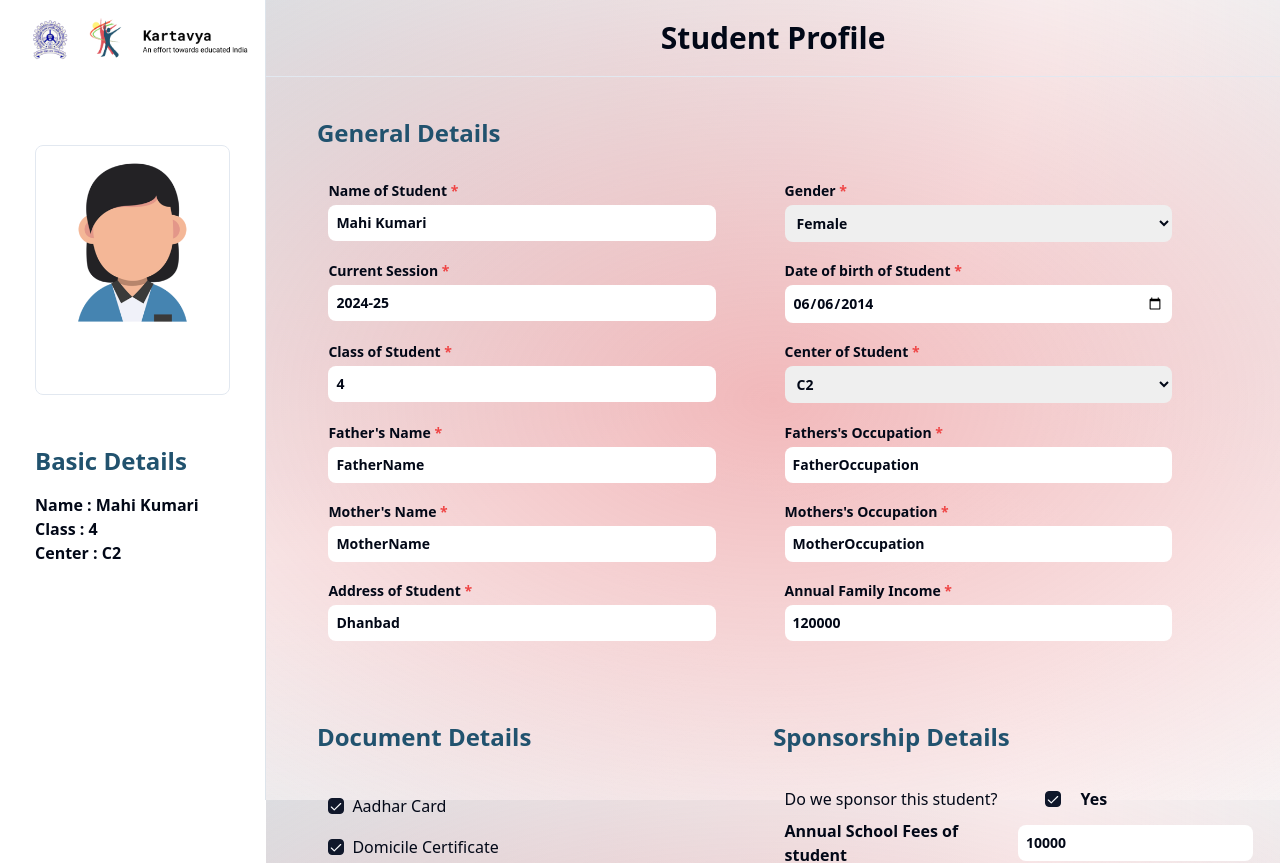
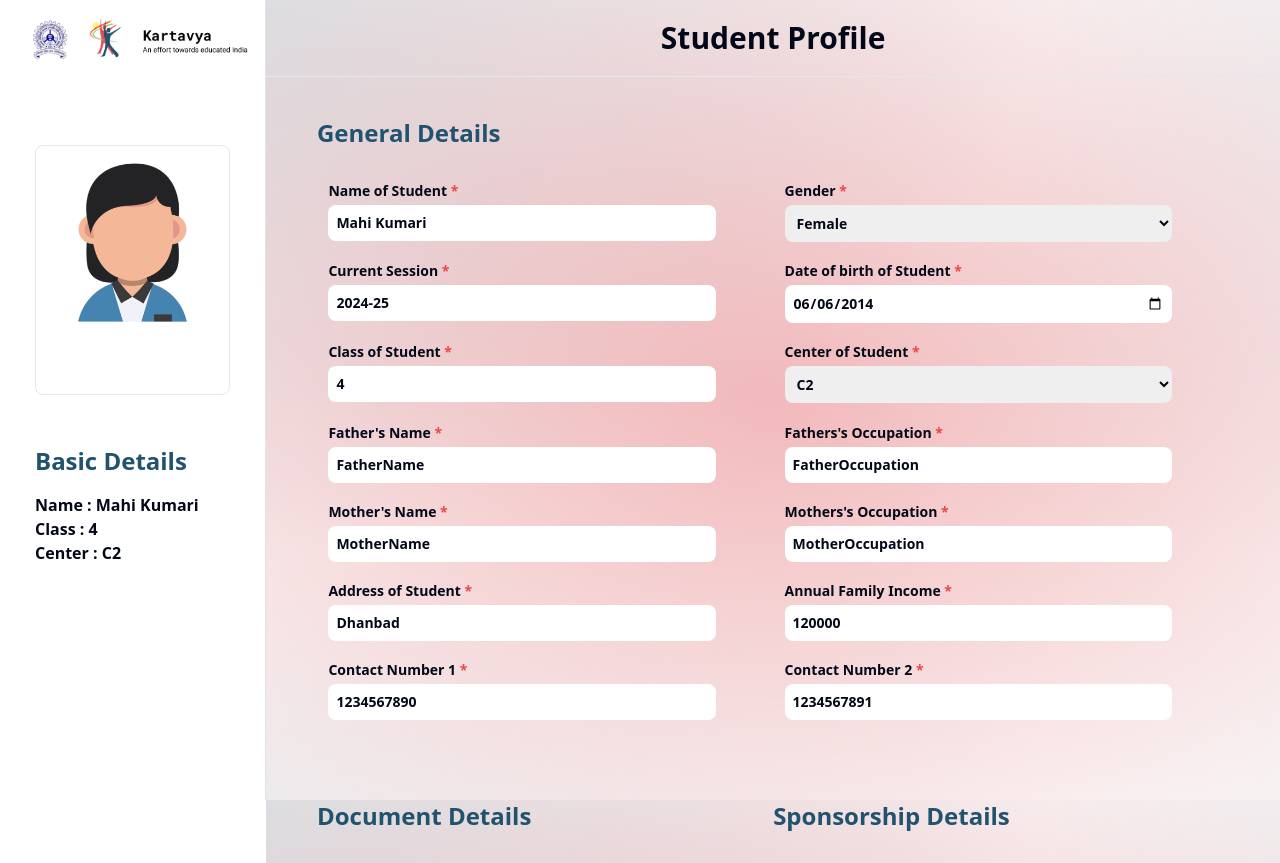
Before and after one commit to kartavya-info/kartavya-database, a React (Vite) app in the folder frontend/: page /admin/1 in a window 1280 px wide. Shown: the top 863 px of the page. Built offline with nearby package versions, Linux system fonts and the light colour scheme.

Commit message:
Add contact number inputs

```diff
--- a/frontend/src/Pages/EnterStudentDetails1.jsx
+++ b/frontend/src/Pages/EnterStudentDetails1.jsx
@@ -2,8 +2,7 @@ import React from 'react';
 import InputComponent from '../components/InputComponent';
 import SelectComponent from '../components/SelectComponent';
 
-const EnterStudentDetails1 = ({handleClick, handleInputChange, formData}) => {
-
+const EnterStudentDetails1 = ({ handleClick, handleInputChange, formData }) => {
   return (
     <div className="flex flex-col items-center w-full h-full pt-5">
       <div className="progress1 flex justify-center items-center w-full h-7">
@@ -168,9 +167,36 @@ const EnterStudentDetails1 = ({handleClick, handleInputChange, formData}) => {
           </div>
         </div>
 
-        <div className="flex items-center w-full pt-8">
+        {/* Row 7 */}
+        <div className="flex flex-col gap-5 xl:gap-0 xl:flex-row flex-wrap w-full">
+          <div className="w-full xl:w-1/2">
+            <InputComponent
+              title={'Contact Number 1'}
+              name={'contactNumber1'}
+              type={'text'}
+              placeholder={'Contact Number 1'}
+              handleInputChange={handleInputChange}
+              value={formData.contactNumber1}
+            />
+          </div>
+          <div className="w-full xl:w-1/2">
+            <InputComponent
+              title={'Contact Number 2'}
+              name={'contactNumber2'}
+              type={'text'}
+              placeholder={'Contact Number 2'}
+              handleInputChange={handleInputChange}
+              value={formData.contactNumber2}
+            />
+          </div>
+        </div>
+
+        <div className="flex items-center w-full pt-2">
           <div className="flex justify-center w-[90%] pl-[6%] pr-[2.5%]">
-            <button onClick={handleClick} className="w-[150px] p-2 rounded-lg bg-[#21526E] text-white">
+            <button
+              onClick={handleClick}
+              className="w-[150px] p-2 rounded-lg bg-[#21526E] text-white"
+            >
               Next
             </button>
           </div>
--- a/frontend/src/Pages/StudentProfile.jsx
+++ b/frontend/src/Pages/StudentProfile.jsx
@@ -24,6 +24,8 @@ const studentDataFromBackend = {
   motherOccupation: 'MotherOccupation',
   address: 'Dhanbad',
   familyIncome: 120000,
+  contactNumber1: '1234567890',
+  contactNumber2: '1234567891',
   aadhar: true,
   domicile: true,
   birthCertificate: true,
@@ -268,6 +270,30 @@ const StudentProfile = () => {
                   placeholder={'Family Income'}
                   handleInputChange={handleInputChange}
                   value={studentData.familyIncome}
+                />
+              </div>
+            </div>
+
+            {/* Row 7 */}
+            <div className="flex flex-col gap-5 xl:gap-0 xl:flex-row flex-wrap w-full">
+              <div className="w-full xl:w-1/2">
+                <InputComponent
+                  title={'Contact Number 1'}
+                  name={'contactNumber1'}
+                  type={'text'}
+                  placeholder={'Contact Number 1'}
+                  handleInputChange={handleInputChange}
+                  value={studentData.contactNumber1}
+                />
+              </div>
+              <div className="w-full xl:w-1/2">
+                <InputComponent
+                  title={'Contact Number 2'}
+                  name={'contactNumber2'}
+                  type={'text'}
+                  placeholder={'Contact Number 2'}
+                  handleInputChange={handleInputChange}
+                  value={studentData.contactNumber2}
                 />
               </div>
             </div>
```
